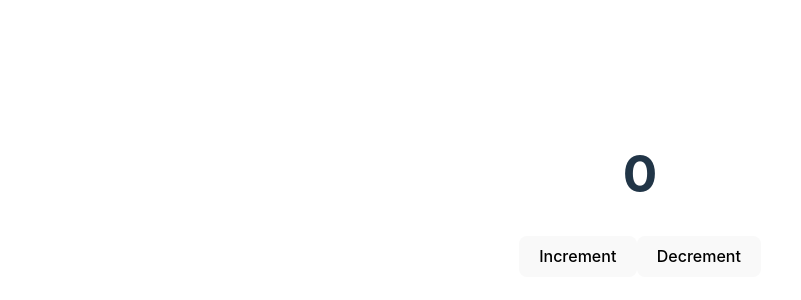
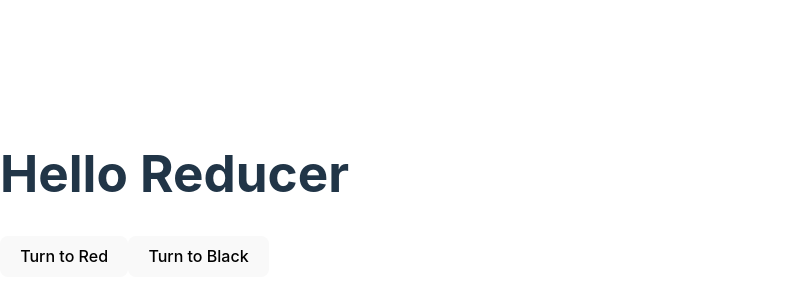
Before and after one commit to dattaaniket7/react-hooks, a React (Vite) app: page / in a window 1280 px wide. Shown: the part 206-506 px from the top of the page, without its empty margins (0-801 px from the left). Built offline with nearby package versions, Linux system fonts and the light colour scheme.

Commit message:
useReducer

```diff
--- a/src/App.tsx
+++ b/src/App.tsx
@@ -1,58 +1,28 @@
-import { useContext, useState, createContext, ReactNode } from "react";
-import "./App.css";
+import React, { useState, useEffect, useCallback, useReducer } from "react";
 
-interface CounterContextType {
-  count: number;
-  increment: () => void;
-  decrement: () => void;
+const initialState = { backgroundColor: "#fff" };
+
+const reducer = (state, action) => {
+  switch (action) {
+    case "black":
+      return { backgroundColor: "#000" };
+    case "red":
+      return { backgroundColor: "red" };
+    default:
+      return { backgroundColor: "initial" };
+  }
+};
+
+function App() {
+  const [state, dispatch] = useReducer(reducer, initialState);
+
+  return (
+    <div>
+      <h1 style={{ backgroundColor: state.backgroundColor }}>Hello Reducer</h1>
+      <button onClick={() => dispatch("red")}>Turn to Red</button>
+      <button onClick={() => dispatch("black")}>Turn to Black</button>
+    </div>
+  );
 }
 
-const CounterContext = createContext<CounterContextType | undefined>(undefined);
-
-interface CounterProviderProps {
-  children: ReactNode;
-}
-
-const CounterProvider = ({ children }: CounterProviderProps) => {
-  const [count, setCount] = useState(0);
-
-  const increment = () => setCount((counter) => counter + 1);
-  const decrement = () => setCount((counter) => counter - 1);
-
-  const contextValue: CounterContextType = {
-    count,
-    increment,
-    decrement,
-  };
-
-  return (
-    <CounterContext.Provider value={contextValue}>
-      {children}
-    </CounterContext.Provider>
-  );
-};
-
-const IncrementCounter = () => {
-  const { increment } = useContext(CounterContext)!;
-  return <button onClick={increment}>Increment</button>;
-};
-
-const DecrementCounter = () => {
-  const { decrement } = useContext(CounterContext)!;
-  return <button onClick={decrement}>Decrement</button>;
-};
-
-const ShowResult = () => {
-  const { count } = useContext(CounterContext)!;
-  return <h1>{count}</h1>;
-};
-
-const App = () => (
-  <CounterProvider>
-    <ShowResult />
-    <IncrementCounter />
-    <DecrementCounter />
-  </CounterProvider>
-);
-
 export default App;
```
